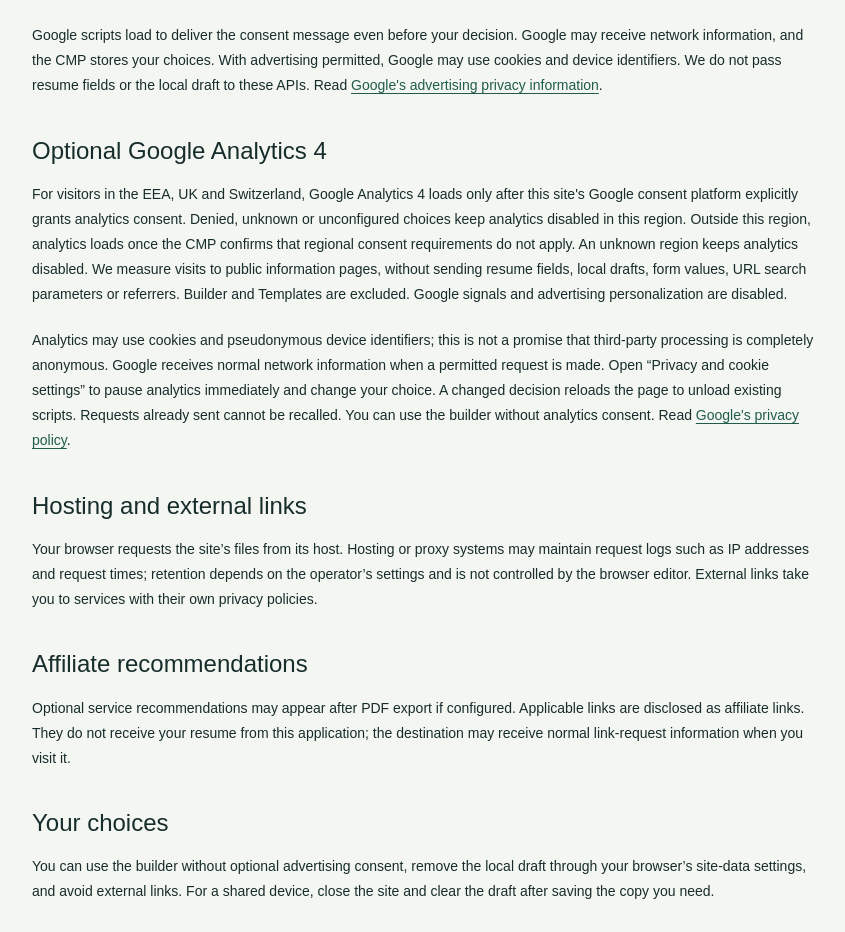
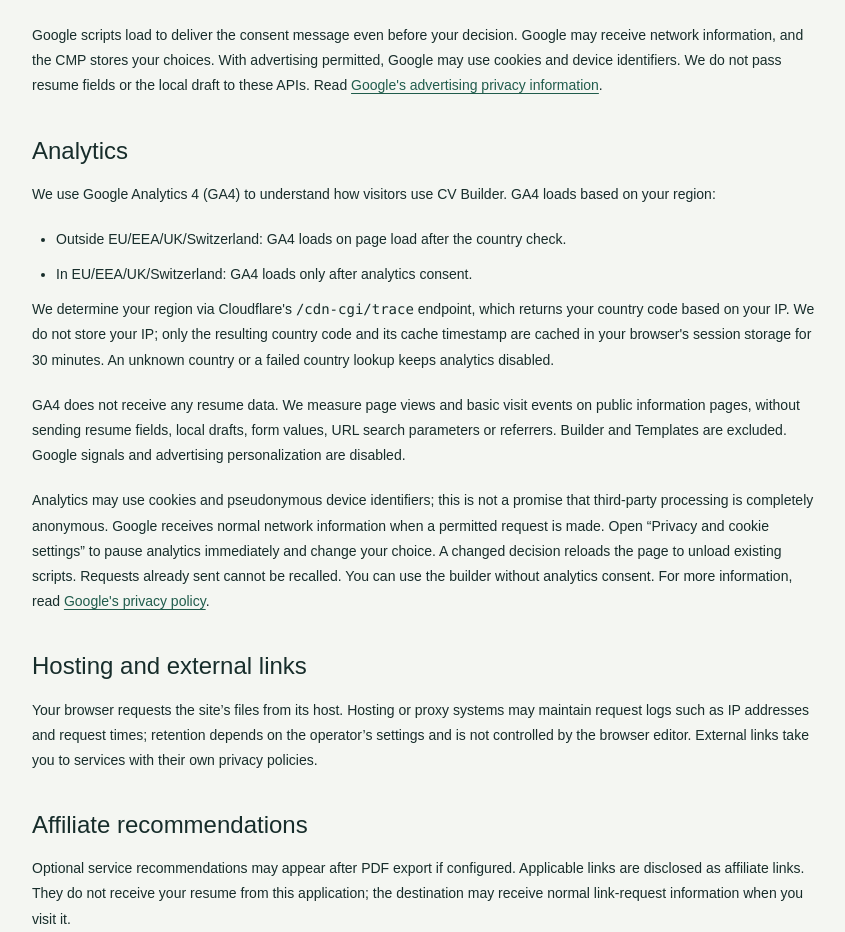
Before and after one commit to Jahid-Hossan/cv-builder, a Next.js app: page /privacy in a window 1280 px wide. Shown: the part 920-1852 px from the top of the page, without its empty margins (215-1060 px from the left). Built offline with nearby package versions, Linux system fonts and the light colour scheme; no server answers.

Commit message:
Describe Cloudflare country detection in privacy analytics section

```diff
--- a/src/app/privacy/page.jsx
+++ b/src/app/privacy/page.jsx
@@ -58,17 +58,28 @@
           Google's advertising privacy information
         </a>.
       </p>
-      <h2>Optional Google Analytics 4</h2>
+      <h2>Analytics</h2>
       <p>
-        For visitors in the EEA, UK and Switzerland, Google Analytics 4 loads
-        only after this site's Google consent platform explicitly grants analytics
-        consent. Denied, unknown or unconfigured choices keep analytics disabled
-        in this region. Outside this region, analytics loads once the CMP confirms
-        that regional consent requirements do not apply. An unknown region keeps
-        analytics disabled. We measure visits to public information
-        pages, without sending resume fields, local drafts, form values, URL
-        search parameters or referrers. Builder and Templates are excluded.
-        Google signals and advertising personalization are disabled.
+        We use Google Analytics 4 (GA4) to understand how visitors use CV Builder.
+        GA4 loads based on your region:
+      </p>
+      <ul>
+        <li>Outside EU/EEA/UK/Switzerland: GA4 loads on page load after the country check.</li>
+        <li>In EU/EEA/UK/Switzerland: GA4 loads only after analytics consent.</li>
+      </ul>
+      <p>
+        We determine your region via Cloudflare's <code>/cdn-cgi/trace</code>
+        {' '}endpoint, which returns your country code based on your IP. We do not
+        store your IP; only the resulting country code and its cache timestamp
+        are cached in your browser's session storage for 30 minutes. An unknown
+        country or a failed country lookup keeps analytics disabled.
+      </p>
+      <p>
+        GA4 does not receive any resume data. We measure page views and basic
+        visit events on public information pages, without sending resume fields,
+        local drafts, form values, URL search parameters or referrers. Builder
+        and Templates are excluded. Google signals and advertising
+        personalization are disabled.
       </p>
       <p>
         Analytics may use cookies and pseudonymous device identifiers; this is
@@ -77,7 +88,7 @@
         made. Open “Privacy and cookie settings” to pause analytics immediately
         and change your choice. A changed decision reloads the page to unload
         existing scripts. Requests already sent cannot be recalled. You can
-        use the builder without analytics consent. Read{' '}
+        use the builder without analytics consent. For more information, read{' '}
         <a href="https://policies.google.com/privacy" target="_blank" rel="noopener noreferrer">
           Google's privacy policy
         </a>.
```
